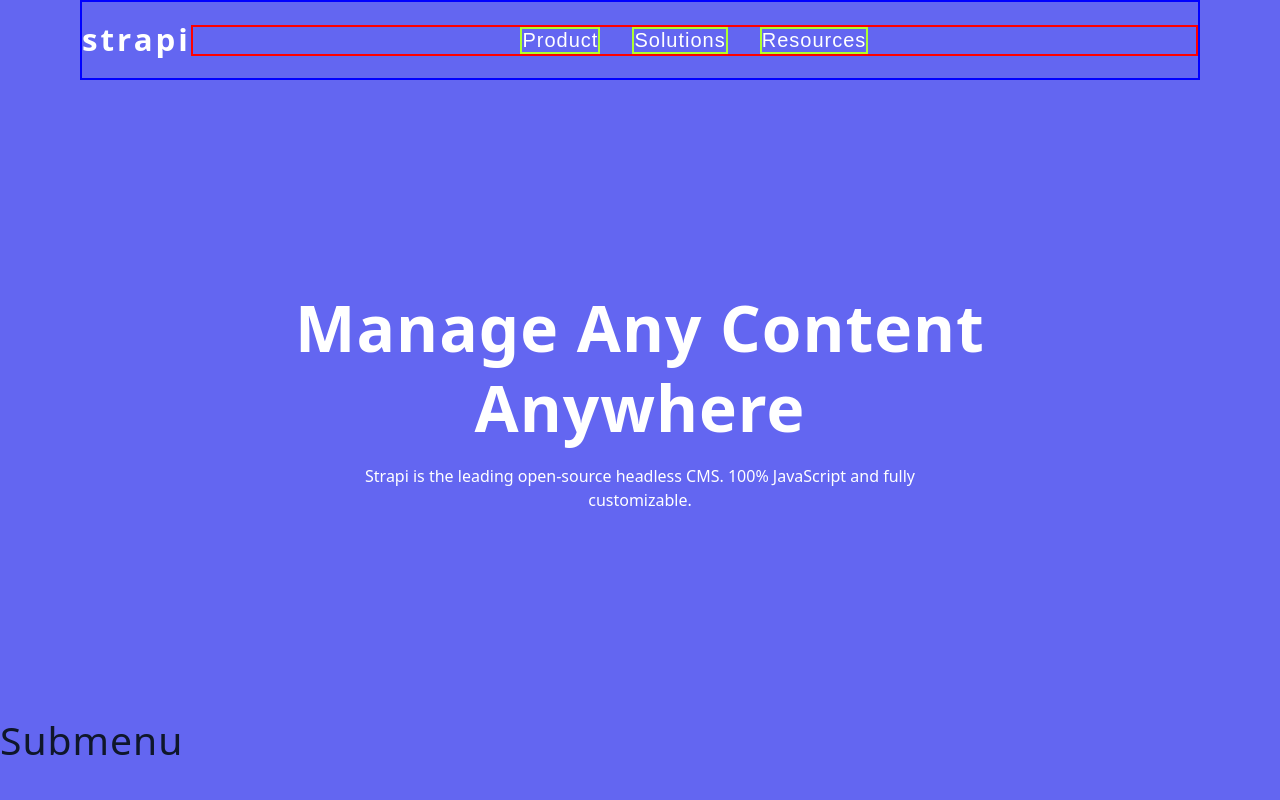
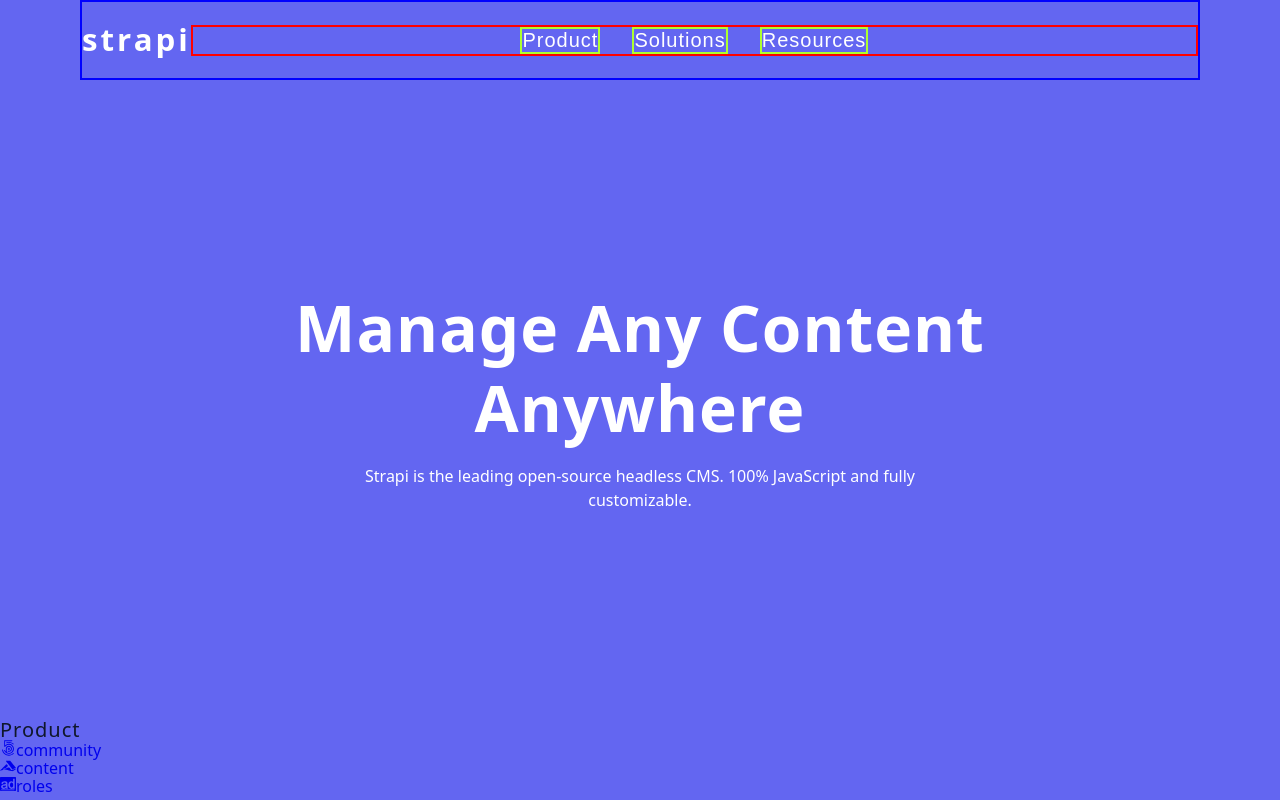
Before and after one commit to pktcodes/strapi-submenus-react-project-v2, a React (Vite) app: page / in a window 1280 px wide. Both pictures are taken after a click on the button "Product". Built offline with nearby package versions, Linux system fonts and the light colour scheme.

Commit message:
Submenu JSX

```diff
--- a/src/Submenu.jsx
+++ b/src/Submenu.jsx
@@ -1,5 +1,35 @@
+import { useGlobalContext } from './Context';
+
+import links from './data';
+
 const Submenu = () => {
-  return <h2>Submenu</h2>;
+  const { pageId } = useGlobalContext();
+
+  const currentPage = links.find((item) => item.pageId === pageId);
+
+  return (
+    <div className="submenu">
+      <h5>{currentPage?.page}</h5>
+      <div
+        className="submenu-links"
+        style={{
+          display: 'grid',
+          gridTemplateColumns:
+            currentPage?.subLinks?.length > 3 ? '1fr 1fr' : '1fr',
+        }}
+      >
+        {currentPage?.subLinks?.map((subLink) => {
+          const { id, icon, label, url } = subLink;
+          return (
+            <a key={id} href={url}>
+              {icon}
+              {label}
+            </a>
+          );
+        })}
+      </div>
+    </div>
+  );
 };
 
 export default Submenu;
```
